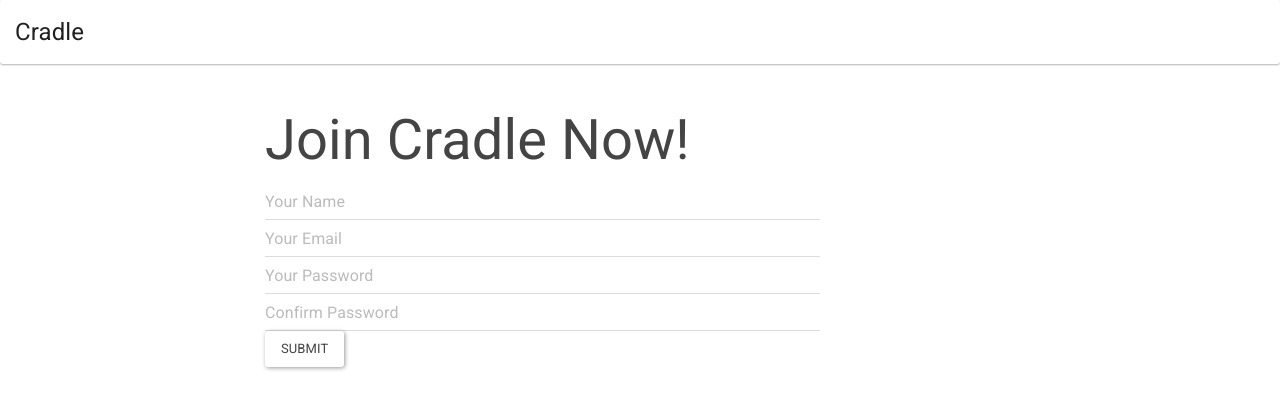
After one commit to rsaber/cradle, a Flask app: page /register in a window 1280 px wide. The commit adds this page. Shown: the top 410 px of the page. Run offline with Flask 2, Linux system fonts and the light colour scheme; some libraries are stand-ins or nearby versions.

Commit message:
Added rest of login support like regestration, early stages atm, no hashing of passwords or password recovery or email confirmation. On successful login redirects to dashboard which is not implemented yet, the html is just a copy of coursePage

```diff
--- a/Database.py
+++ b/Database.py
@@ -13,7 +13,8 @@ gen.execute('''
 ''')
 gen.execute('''
 	CREATE TABLE USERS(
-		NAME STRING PRIMARY KEY NOT NULL,
+		EMAIL STRING PRIMARY KEY NOT NULL,
+		NAME STRING,
 		PASSWORD STRING
 	)
 ''')
@@ -31,5 +32,5 @@ nav = Navbar(navArray)
 COMP1234 = Course(nav, "COMP1234", "Homepage", docArray)
 
 gen.execute("INSERT INTO COURSES (NAME, OBJECT) VALUES (?,?)", ("COMP1234", pickle.dumps(COMP1234)))
-gen.execute("INSERT INTO USERS (NAME, PASSWORD) VALUES (?,?)", ("Zain", "1234"))
+gen.execute("INSERT INTO USERS (EMAIL, NAME, PASSWORD) VALUES (?,?,?)", ("zain.afz@gmail.com", "Zain Afzal", "1234"))
 gen.commit()
--- a/main.py
+++ b/main.py
@@ -28,10 +28,10 @@ def close_connection(exception):
 def main():
     db = get_db()
     if request.method == "POST":
-        if request.form['username'] and request.form['password']:
-            usr = request.form['username']
+        if request.form['email'] and request.form['password']:
+            usr = request.form['email']
             passw = request.form['password']
-            c = db.execute("SELECT PASSWORD FROM USERS WHERE NAME=?", (usr,)).fetchall()
+            c = db.execute("SELECT PASSWORD FROM USERS WHERE EMAIL=?", (usr,)).fetchall()
             if not 0 in c:
                 return render_template('landing.html', fail=1)
             if passw == c[0][0]:
@@ -42,6 +42,36 @@ def main():
             return render_template('landing.html', fail=1)
     return render_template('landing.html', fail=0)
 
+@app.route('/register', methods=['GET', 'POST'])
+def getRegister():
+    db = get_db()
+    if request.method == "POST":
+        name = request.form['name']
+        email = request.form['email']
+        pass1 = request.form['password1']
+        pass2 = request.form['password2']
+        PCF=0
+        PF=0
+        EF=0
+        if len(pass1) < 6:
+            PCF = 1
+        if pass1 != pass2:
+            PF = 1
+        c = db.execute("SELECT EMAIL FROM USERS WHERE EMAIL=?", (email,)).fetchall()
+        try:
+            c[0][0]
+        except IndexError:
+            EF=0
+        else:
+            EF = 1
+        if EF or PCF or PF:
+            return render_template('register.html', emailFail=EF, passwordFail=PF, passwordCharFail=PCF, name=name, email=email)
+        else:
+            db.execute("INSERT INTO USERS (EMAIL, NAME, PASSWORD) VALUES (?,?,?)", (email, name, pass1))
+            db.commit()
+            return  render_template('dashboard.html')
+    return render_template('register.html', emailFail=0, passwordFail=0, passwordCharFail=0)
+
 @app.route('/course/<code>', methods=['GET', 'POST'])
 def getCourse(code):
     db = get_db()
@@ -49,7 +79,7 @@ def getCourse(code):
     course = pickle.loads(cursor[0][0])
     if request.method == "POST" and request.form['navbar']:
         course.updateState(request.form['navbar']) #update state
-    return render_template('layout.html', course=course.name, navbar=course.getNavbar(), content=course.getContent())
+    return render_template('coursePage.html', course=course.name, navbar=course.getNavbar(), content=course.getContent())
 
 
 if __name__ == '__main__':
--- a/templates/layout.html
+++ b/templates/coursePage.html
@@ -2,7 +2,7 @@
 <html>
 	<head>
 		<meta charset="UTF-8">
-		<title>{% block title %}{% endblock %}title</title>
+		<title>{% block title %}{% endblock %}{{ course }}</title>
 	<link rel="shortcut icon" href="../static/favicon.ico?ver=3" type="image/x-icon" />
 	<link rel="stylesheet" href="../static/bootstrap.css" type="text/css">
 	<link rel="stylesheet" href="../static/main.css?version=3" type="text/css">
@@ -18,7 +18,7 @@
 					<span class="icon-bar"></span>
 					<span class="icon-bar"></span>
 				</button>
-				<a class="navbar-brand navbar-header-font" href="#">Cradle</a>
+				<a class="navbar-brand navbar-header-font" href="/">Cradle</a>
 			</div>
 
 			<div class="collapse navbar-collapse" id="bs-example-navbar-collapse-1">
--- /dev/null
+++ b/templates/register.html
@@ -0,0 +1,48 @@
+<!DOCTYPE html>
+<html>
+	<head>
+		<meta charset="UTF-8">
+		<title>{% block title %}{% endblock %} Cradle </title>
+	<link rel="shortcut icon" href="../static/favicon.ico?ver=3" type="image/x-icon" />
+	<link rel="stylesheet" href="../static/bootstrap.css" type="text/css">
+	<link rel="stylesheet" href="../static/main.css?version=3" type="text/css">
+	</head>
+	<body>
+	<!--Navbar-->
+	<nav class="navbar navbar-default">
+		<div class="container-fluid">
+			<div class="navbar-header">
+				<button type="button" class="navbar-toggle collapsed" data-toggle="collapse" data-target="#bs-example-navbar-collapse-1">
+					<span class="sr-only">Toggle navigation</span>
+					<span class="icon-bar"></span>
+					<span class="icon-bar"></span>
+					<span class="icon-bar"></span>
+				</button>
+				<a class="navbar-brand navbar-header-font" href="/">Cradle</a>
+			</div>
+		</div>
+	</nav>
+	<div class="container">
+		<div class="row">
+			<div class="col-md-2">
+			</div>
+			<div class="col-md-6">
+                <div>
+                    <h1> Join Cradle Now! </h1>
+                    <form method="post">
+                        <input type="text" class="form-control" placeholder="Your Name" name="name" value = {{ name }}>
+                        <input type="text" class="form-control" placeholder="Your Email" name="email" value = {{ email }}>
+                        {% if emailFail %}<p style="color: red"> This email is already in use! </p> {% endif %}
+                        <input type="password" class="form-control" placeholder="Your Password" name="password1">
+                        {% if passwordFail %}<p style="color: red"> Your Passwords don't match! </p> {% endif %}
+                        {% if passwordCharFail %}<p style="color: red"> Your Password must be 6 or more characters! </p> {% endif %}
+                        <input type="password" class="form-control" placeholder="Confirm Password" name="password2">
+                        <button type="submit" class="btn btn-default">Submit</button>
+                    </form>
+                </div>
+			</div>
+		</div>
+	</div>
+	<script src="//ajax.googleapis.com/ajax/libs/jquery/1.7.2/jquery.min.js" type="text/javascript"></script>
+	</body>
+</html>
```
Also changed, not shown: templates/Landing.html (+4 -4 lines), templates/dashboard.html (added, +57 -0 lines), database.sqlite.
